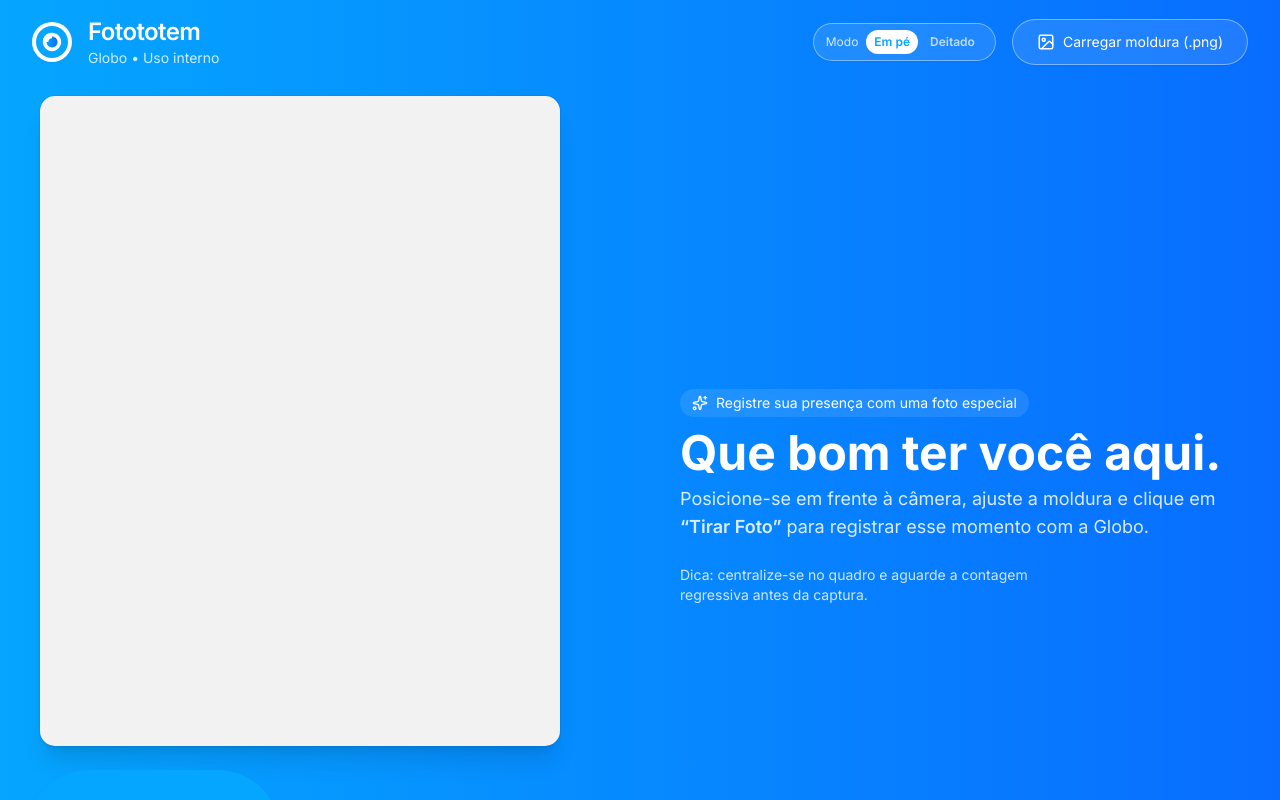
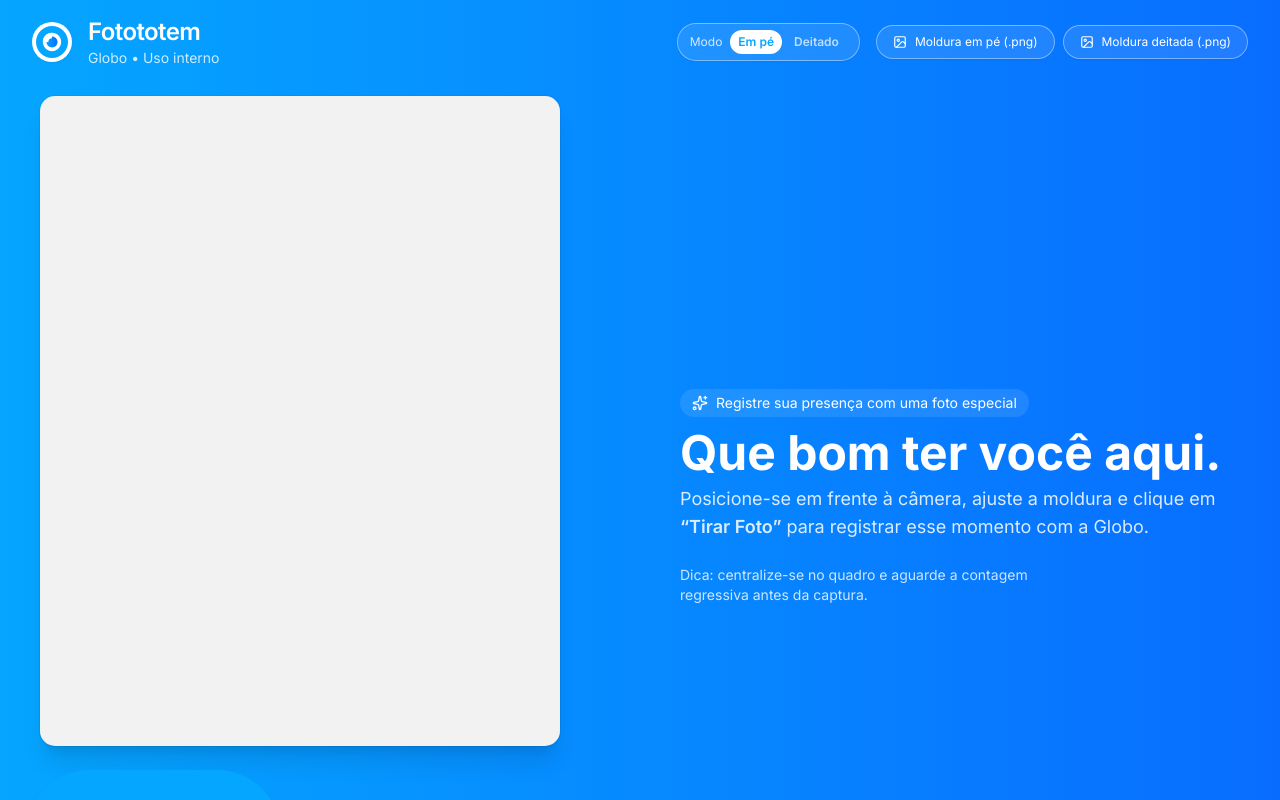
Before and after one commit to gfsc2905-debug/fotototem, a React (Vite) app: page / in a window 1280 px wide. Shown: the top 800 px of the page. Built offline with nearby package versions, Linux system fonts and the light colour scheme; no server answers.

Commit message:
[dyad] Separando upload de molduras em pé e deitada e ligando cada uma ao seu modo de câmera - wrote 1 file(s)

```diff
--- a/App.tsx
+++ b/App.tsx
@@ -68,7 +68,8 @@ type FrameMode = 'portrait' | 'landscape';
 const App: React.FC = () => {
   const [appState, setAppState] = useState<AppState>('setup');
   const [capturedPhoto, setCapturedPhoto] = useState<PhotoData | null>(null);
-  const [overlayImage, setOverlayImage] = useState<string | null>(null);
+  const [portraitOverlay, setPortraitOverlay] = useState<string | null>(null);
+  const [landscapeOverlay, setLandscapeOverlay] = useState<string | null>(null);
   const [galleryPhotos, setGalleryPhotos] = useState<PhotoData[]>([]);
   const [frameMode, setFrameMode] = useState<FrameMode>('portrait');
 
@@ -92,16 +93,30 @@ const App: React.FC = () => {
     setAppState('setup');
   };
 
-  const handleOverlayUpload = (e: React.ChangeEvent<HTMLInputElement>) => {
-    const file = e.target.files?.[0];
-    if (file) {
+  const readOverlayFile = (
+    file: File,
+    setter: React.Dispatch<React.SetStateAction<string | null>>
+  ) => {
     const reader = new FileReader();
     reader.onload = (event) => {
       if (typeof event.target?.result === 'string') {
-          setOverlayImage(event.target.result);
+        setter(event.target.result);
       }
     };
     reader.readAsDataURL(file);
+  };
+
+  const handlePortraitOverlayUpload = (e: React.ChangeEvent<HTMLInputElement>) => {
+    const file = e.target.files?.[0];
+    if (file) {
+      readOverlayFile(file, setPortraitOverlay);
+    }
+  };
+
+  const handleLandscapeOverlayUpload = (e: React.ChangeEvent<HTMLInputElement>) => {
+    const file = e.target.files?.[0];
+    if (file) {
+      readOverlayFile(file, setLandscapeOverlay);
     }
   };
 
@@ -141,6 +156,9 @@ const App: React.FC = () => {
   };
 
   const isResult = appState === 'result';
+
+  // Escolhe a moldura correta para o modo atual
+  const currentOverlay = frameMode === 'portrait' ? portraitOverlay : landscapeOverlay;
 
   return (
     <div className="min-h-screen flex flex-col bg-globo-gradient overflow-hidden relative">
@@ -191,19 +209,34 @@ const App: React.FC = () => {
               </button>
             </div>
 
-            <label className="cursor-pointer bg-white/10 hover:bg-white/20 text-white border border-white/40 px-4 sm:px-6 py-2 sm:py-3 rounded-pill flex items-center gap-2 transition-all text-xs sm:text-sm font-medium shadow-sm hover:shadow-md">
-              <ImageIcon size={16} className="sm:hidden" />
-              <ImageIcon size={18} className="hidden sm:block" />
+            {/* Upload das duas molduras */}
+            <div className="flex flex-col sm:flex-row gap-2">
+              <label className="cursor-pointer bg-white/10 hover:bg-white/20 text-white border border-white/40 px-3 sm:px-4 py-1.5 sm:py-2 rounded-pill flex items-center gap-2 transition-all text-[11px] sm:text-xs font-medium shadow-sm hover:shadow-md">
+                <ImageIcon size={14} />
                 <span className="whitespace-nowrap">
-                {overlayImage ? 'Trocar moldura (.png)' : 'Carregar moldura (.png)'}
+                  {portraitOverlay ? 'Trocar moldura em pé' : 'Moldura em pé (.png)'}
                 </span>
                 <input
                   type="file"
                   accept="image/png"
                   className="hidden"
-                onChange={handleOverlayUpload}
+                  onChange={handlePortraitOverlayUpload}
                 />
               </label>
+
+              <label className="cursor-pointer bg-white/10 hover:bg-white/20 text-white border border-white/40 px-3 sm:px-4 py-1.5 sm:py-2 rounded-pill flex items-center gap-2 transition-all text-[11px] sm:text-xs font-medium shadow-sm hover:shadow-md">
+                <ImageIcon size={14} />
+                <span className="whitespace-nowrap">
+                  {landscapeOverlay ? 'Trocar moldura deitada' : 'Moldura deitada (.png)'}
+                </span>
+                <input
+                  type="file"
+                  accept="image/png"
+                  className="hidden"
+                  onChange={handleLandscapeOverlayUpload}
+                />
+              </label>
+            </div>
           </div>
         )}
       </header>
@@ -225,7 +258,7 @@ const App: React.FC = () => {
                 <div className="flex-1 flex justify-center">
                   <div className="relative w-full max-w-[540px] sm:max-w-[620px]">
                     <CameraFeed
-                      overlay={overlayImage}
+                      overlay={currentOverlay}
                       onCapture={handleCapture}
                       isCountingDown={appState === 'countdown'}
                       setAppState={setAppState}
```
Lines whose indentation alone changed are shown as unchanged.
